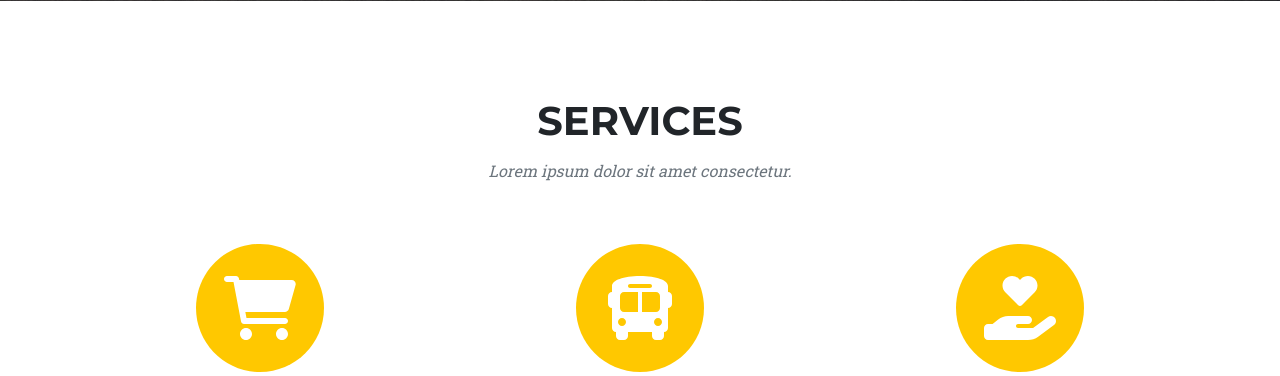
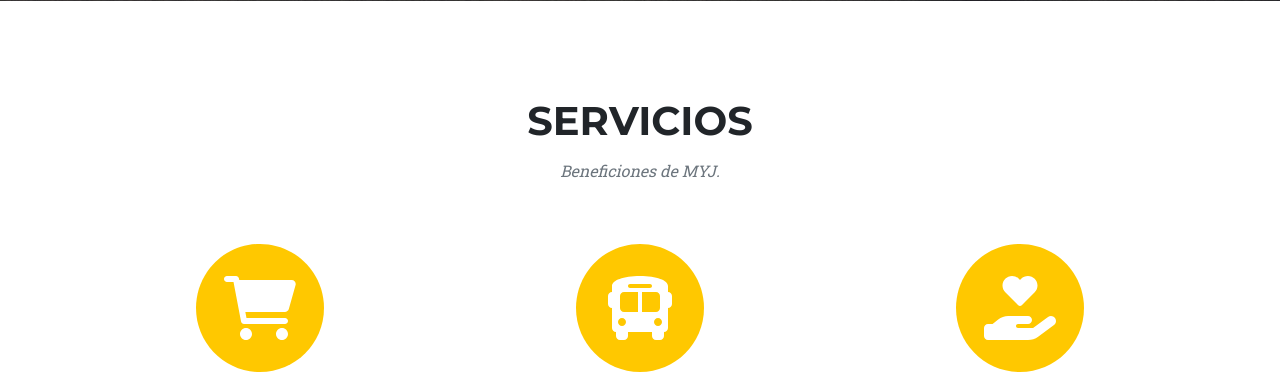
Before and after one commit to Juan42509/shopy_myj, a PHP site: page /tienda/ in a window 1280 px wide. Shown: the part 744-1120 px from the top of the page. Run offline with PHP 8.4, Linux system fonts and the light colour scheme; some libraries are stand-ins or nearby versions.

```diff
--- a/views/layout/homepage.php
+++ b/views/layout/homepage.php
@@ -5,7 +5,7 @@
         <meta name="viewport" content="width=device-width, initial-scale=1, shrink-to-fit=no" />
         <meta name="description" content="" />
         <meta name="author" content="" />
-        <title>Agency - Start Bootstrap Theme</title>
+        <title>Agency - Start Bootstrap Theme</title nd>
         <!-- Favicon-->
         <link rel="icon" type="image/x-icon" href="<?=base_url?>assets/favicon.ico" />
         <!-- Font Awesome icons (free version)-->
@@ -51,8 +51,8 @@
         <section class="page-section" id="services">
             <div class="container">
                 <div class="text-center">
-                    <h2 class="section-heading text-uppercase">Services</h2>
-                    <h3 class="section-subheading text-muted">Lorem ipsum dolor sit amet consectetur.</h3>
+                    <h2 class="section-heading text-uppercase">Servicios</h2>
+                    <h3 class="section-subheading text-muted">Beneficiones de MYJ.</h3>
                 </div>
                 <div class="row text-center">
                     <div class="col-md-4">
```
